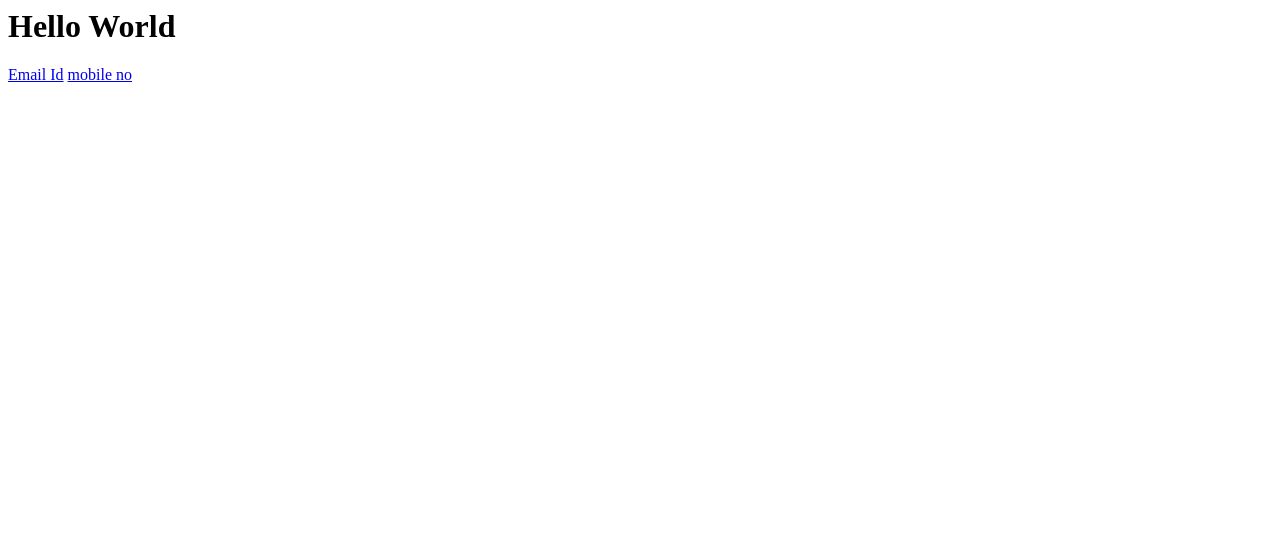
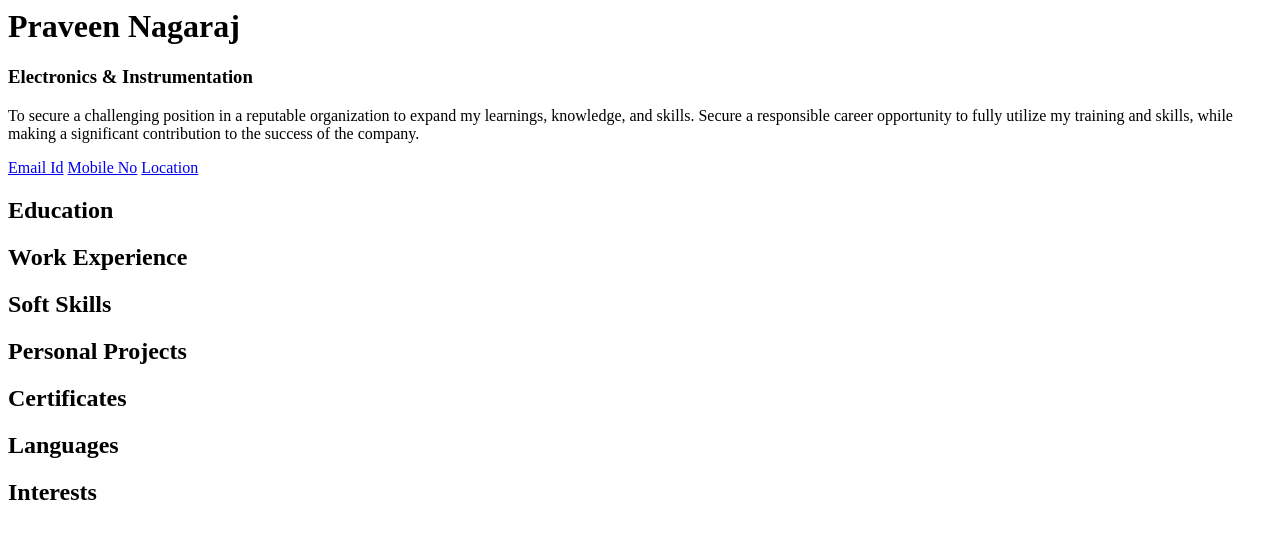
Before and after one commit to prawin10/personal-portfolio1, a website: page index.html in a window 1280 px wide. Drawn offline with Linux system fonts and the light colour scheme.

Commit message:
add index.html

```diff
--- a/index.html
+++ b/index.html
@@ -1,10 +1,52 @@
 <html>
     <head>
-    <title>HTML Learning</title>
+    <title>Resume</title>
 </head>
 <body>
-<h1>Hello World</h1>
-<a href="praveenneymar20@gmil.com" target="_blanks">Email Id</a>
-<a href="9884315897" target="_blank">mobile no</a>
+<div id="header">
+    <h1> Praveen Nagaraj</h1>
+    <h3>Electronics & Instrumentation</h3>
+    <p>To secure a challenging position in a reputable organization to expand my learnings, knowledge, and skills.
+Secure a responsible career opportunity to fully utilize my training and skills, while making a significant contribution to the success of the company.</p>
+</div>
+<div id="contact">
+    <a href="prawinaga10@gmail.com" target="_blank">Email Id</a>
+    <a href="9884315897" target="_blank">Mobile No</a>
+    <a href="https://www.google.com/maps/place/Anna+Nagar,+Thanjavur,+Tamil+Nadu+613001/@10.7686171,79.1360059,15z/data=!3m1!4b1!4m5!3m4!1s0x3baab8f2a72b3ae7:0x80df5b015f59a181!8m2!3d10.7685963!4d79.1447607" target="_blank">Location</a>
+
+</div>
+<div id="main content">
+    <div id="left">
+        <div class="content-box">
+            <h2>Education</h2>
+        </div>
+        <div class="content-box">
+            <h2>Work Experience</h2>
+        </div>
+    </div>
+    <div id="right">
+        <div class="content-box">
+            <h2>Soft Skills</h2>
+        </div>
+        <div class="content-box">
+            <h2>Personal Projects</h2>
+        </div>
+        <div class="content-box">
+            <h2>Certificates</h2>
+        </div>
+        <div class="content-box">
+            <h2>Languages</h2>
+        </div>
+        <div class="content-box">
+            <h2>Interests</h2>
+        </div>
+    </div>
+</div>
+
+
+
+
+
+
 </body>
 </html>
```
